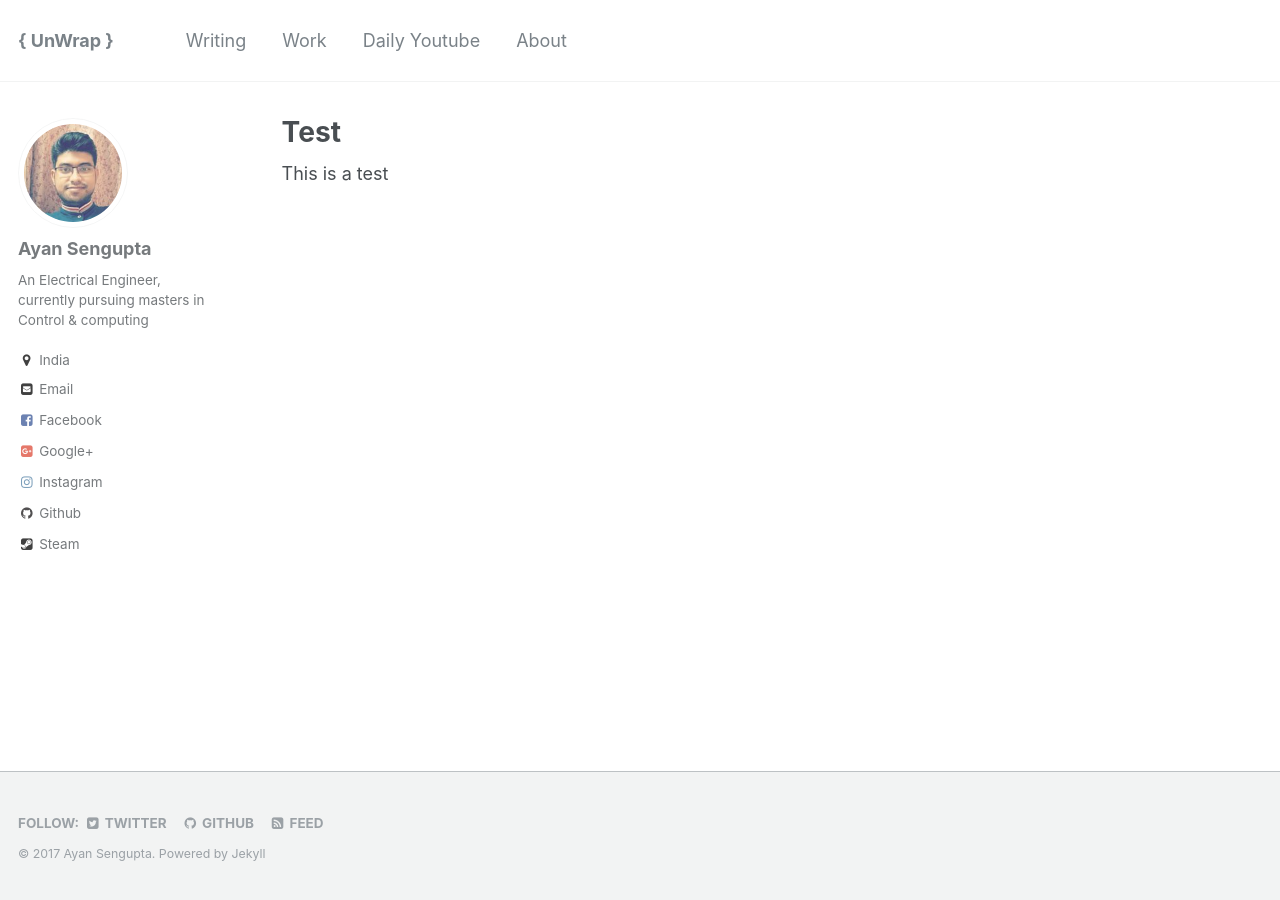
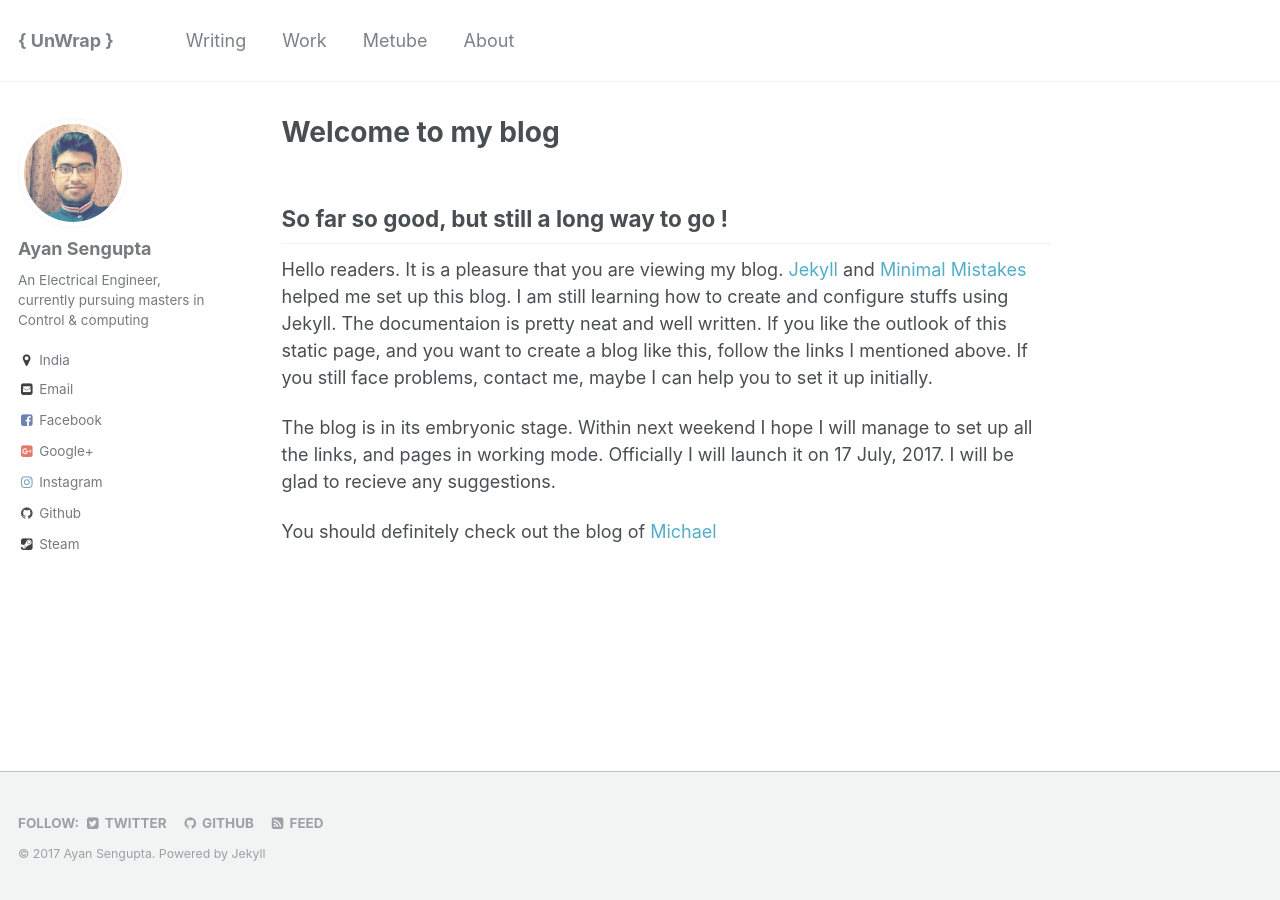
Before and after one commit to ayansengupta17/ayansengupta17.github.io, a Jekyll site: the page built from _pages/utube/2017-07-09-First-video.md, in a window 1280 px wide. Built offline with Jekyll 4.4.1, drawn with Linux system fonts in a browser that asks for light colours.

```diff
--- a/_config.yml
+++ b/_config.yml
@@ -103,7 +103,7 @@ author:
 defaults:
   # _posts
   - scope:
-      path: ""
+      #path: ""
       type: posts
     values:
       layout: single
--- a/_data/navigation.yml
+++ b/_data/navigation.yml
@@ -6,7 +6,7 @@ main:
   - title: "Work"
     url: /work/
 
-  - title: "Daily Youtube"
+  - title: "Metube"
     url: /utube/
 
   - title: "About"
--- /dev/null
+++ b/_pages/utube/2017-07-09-First-video.md
@@ -0,0 +1,15 @@
+---
+permalink: /utube/
+title: "Welcome to my blog"
+author_profile: true
+---
+
+
+
+## So far so good, but still a long way to go !
+
+Hello readers. It is a pleasure that you are viewing my blog. [Jekyll](http://jekyllrb.com/) and [Minimal Mistakes](https://mmistakes.github.io/minimal-mistakes/) helped me set up this blog. I am still learning how to create and configure stuffs using Jekyll. The documentaion is pretty neat and well written. If you like the outlook of this static page, and you want to create a blog like this, follow the links I mentioned above. If you still face problems, contact me, maybe I can help you to set it up initially.
+
+The blog is in its embryonic stage. Within next weekend I hope I will manage to set up all the links, and pages in working mode. Officially I will launch it on 17 July, 2017. I will be glad to recieve any suggestions.
+
+You should definitely check out the blog of [Michael](https://mademistakes.com/)
--- a/_pages/utube/utube.md
+++ b/_pages/utube/utube.md
@@ -1,5 +1,5 @@
 ---
-permalink: /utube/
+path: /utube/
 type: posts
 title: "Test"
 
```
Also changed, not shown: _pages/utube/2017-07-08-First-video.md (deleted, +0 -9 lines), _pages/utube/test2.md (deleted, +0 -10 lines).
